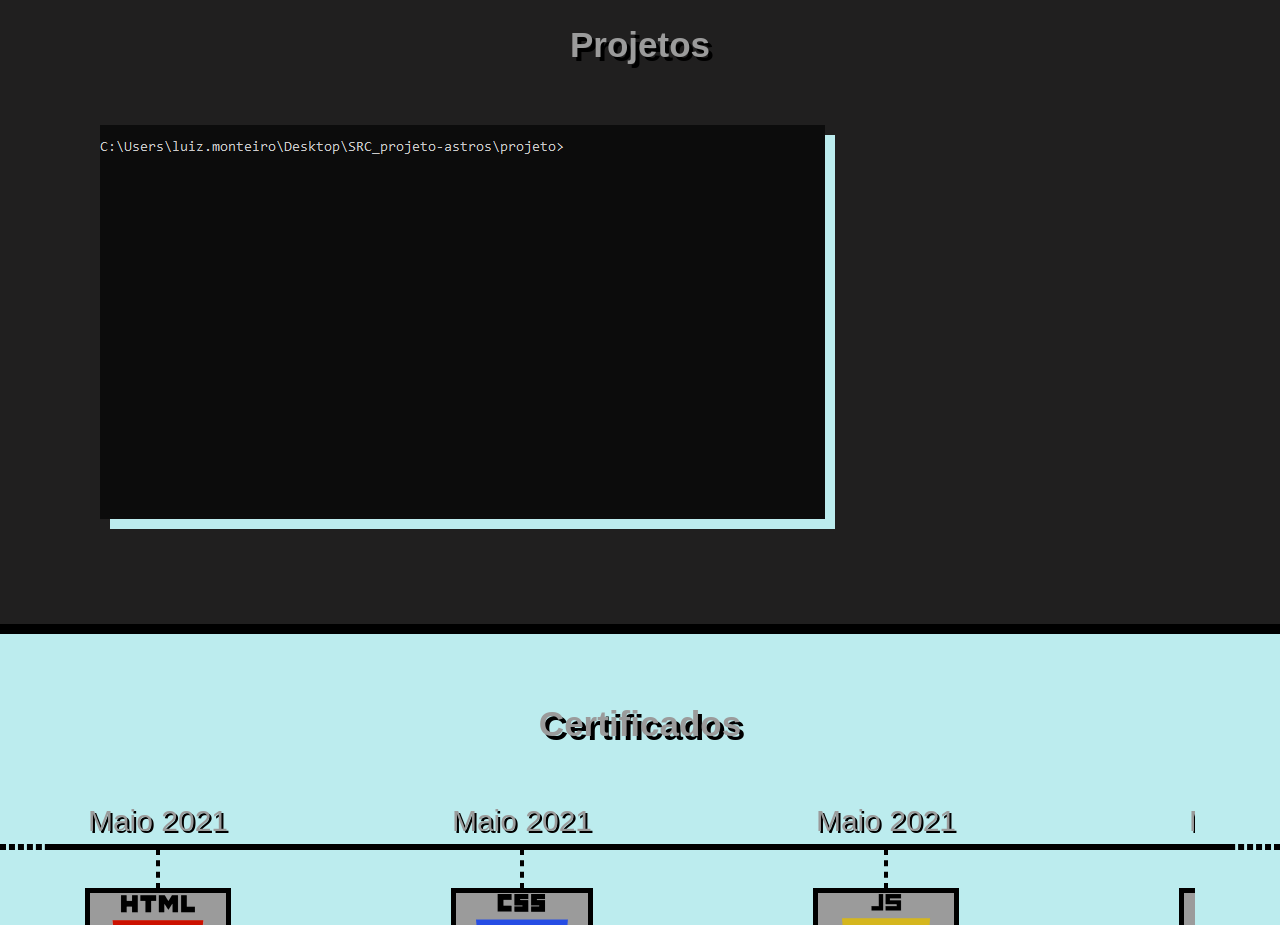
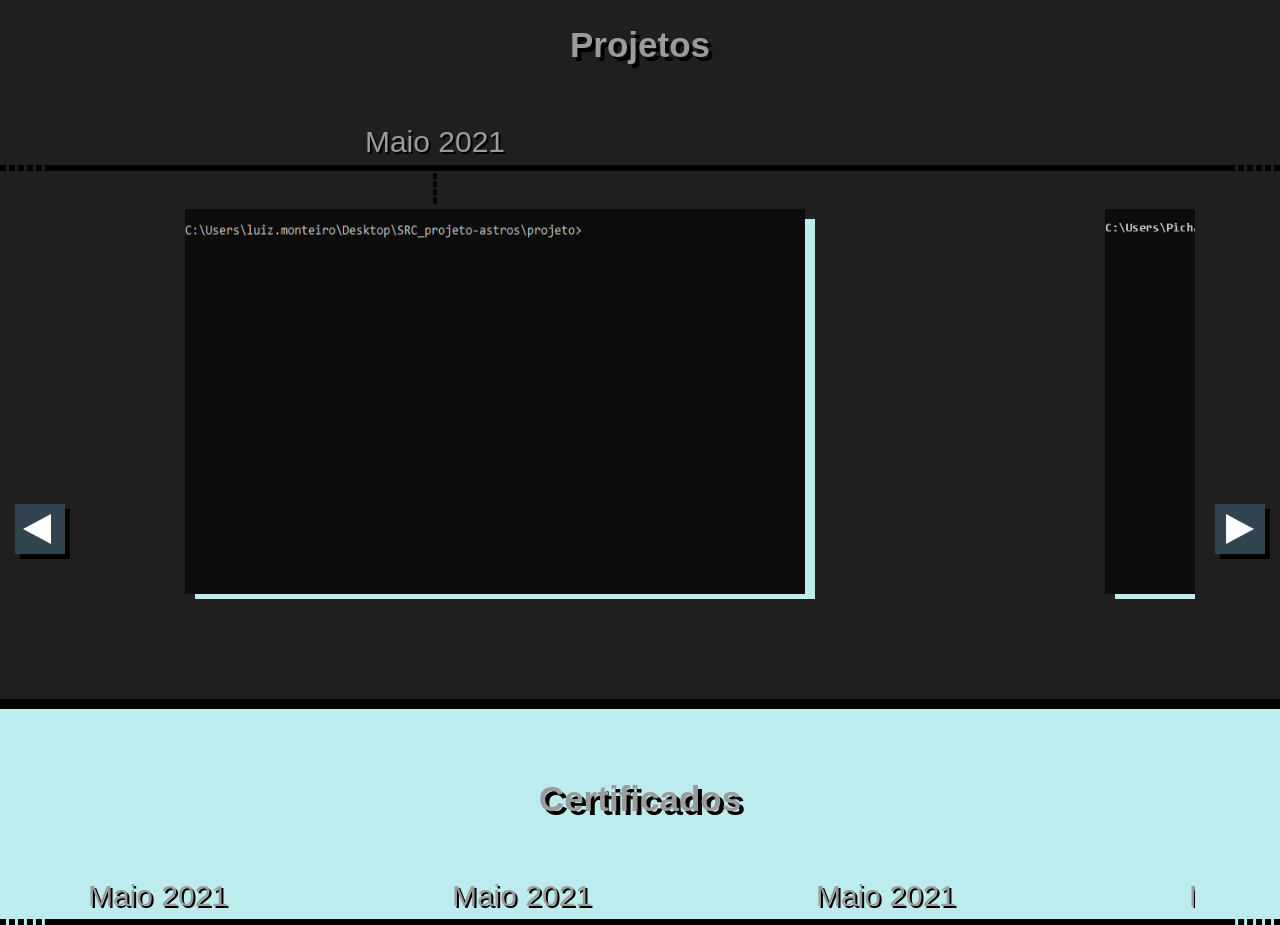
Before and after one commit to monteiroIuri/monteiroIuri.github.io, a plain HTML site: page index.html in a window 1280 px wide. Shown: the part 1660-2585 px from the top of the page. Drawn offline with Linux system fonts and the light colour scheme.

Commit message:
Add files via upload
Upload Index.html contendo incremento do Projeto Array Simples PHP.

```diff
--- a/index.html
+++ b/index.html
@@ -106,11 +106,34 @@
     <section id="projects" class="main-section -bgBlack -bdFirst">
         <h2 class="main-title">Projetos</h2>
 
-        <div class="wrapper-card">
-            <a href="https://github.com/monteiroIuri/projetoAstros" target="_blank">
-                <img class="card-project" src="img/evento-astro.gif" alt="Projeto Astros DevMedia">
-            </a>
-        </div>
+        <section class="main-carousel">
+            <button class="button-arrow -left"><span class="content">Avançar</span></button>
+
+            <div class="items">
+                <div class="elements">
+
+                    <figure class="node-card2">
+                        <figcaption class="title">Maio 2021</figcaption>
+                            <div class="wrapper-card">
+                                <a href="https://github.com/monteiroIuri/projetoAstros" target="_blank">
+                                    <img class="card-project" src="img/evento-astro.gif" alt="Projeto Astros DevMedia" width="620" height="385">
+                                </a>
+                            </div>
+                    </figure>
+
+                    <figure class="node-card2">
+                        <figcaption class="title">Junho 2021</figcaption>
+                            <div class="wrapper-card">
+                                <a href="https://github.com/monteiroIuri/Array-Simples-PHP" target="_blank">
+                                    <img class="card-project" src="img/arrayphp.gif" alt="Projeto Array Simples" width="620" height="385">
+                                </a>
+                            </div>
+                    </figure>
+                </div>
+            </div>
+
+            <button class="button-arrow -right"><span class="content">Voltar</span></button>
+        </section>
     </section>
 
     <section id="certificates" class="main-section -bgPurple -bdBlack">
```
